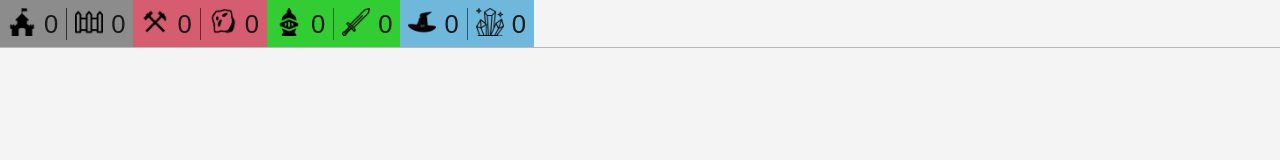
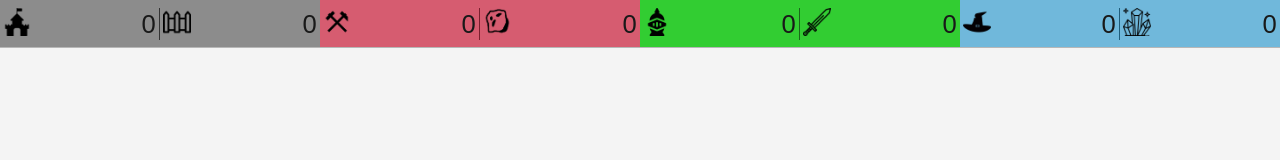
Before and after one commit to Maaaaaaxie/Castle-wars, a website: page static/player/resources/resources.html in a window 1280 px wide. Drawn offline with Linux system fonts and the light colour scheme.

Commit message:
* set resources width to 25%

```diff
--- a/static/player/resources/resources.css
+++ b/static/player/resources/resources.css
@@ -15,8 +15,9 @@
 #stats_resources section {
     height: calc(3rem - 1px);
     line-height: 2rem;
-    padding: 0.5rem;
+    padding: 0.5rem 0.2rem;
     display: inline-block;
+    width: 25%;
 }
 #stats_resources section * {
     border-color: inherit;
@@ -38,24 +39,29 @@
     border-color: hsl(200, 60%, 30%);
 }
 
+#stats_resources section div {
+    display: grid;
+    grid-template-columns: 1fr 1fr;
+}
+
 #stats_resources section article {
     height: 2rem;
     display: inline-block;
 }
 #stats_resources section article:first-child {
-    padding-right: 0.5rem;
+    padding-right: 0.2rem;
     border-right-style: solid;
     border-width: 1px;
 }
 #stats_resources section article:last-child {
-    margin-left: 0.5rem;
+    margin-left: 0.2rem;
 }
 
 #stats_resources section article span {
     line-height: 2rem;
     font-size: 1.6rem;
     float: right;
-    margin-left: 0.5rem;
+    margin-left: 0.1rem;
 }
 #stats_resources section article span:after {
     content: ".";
```
